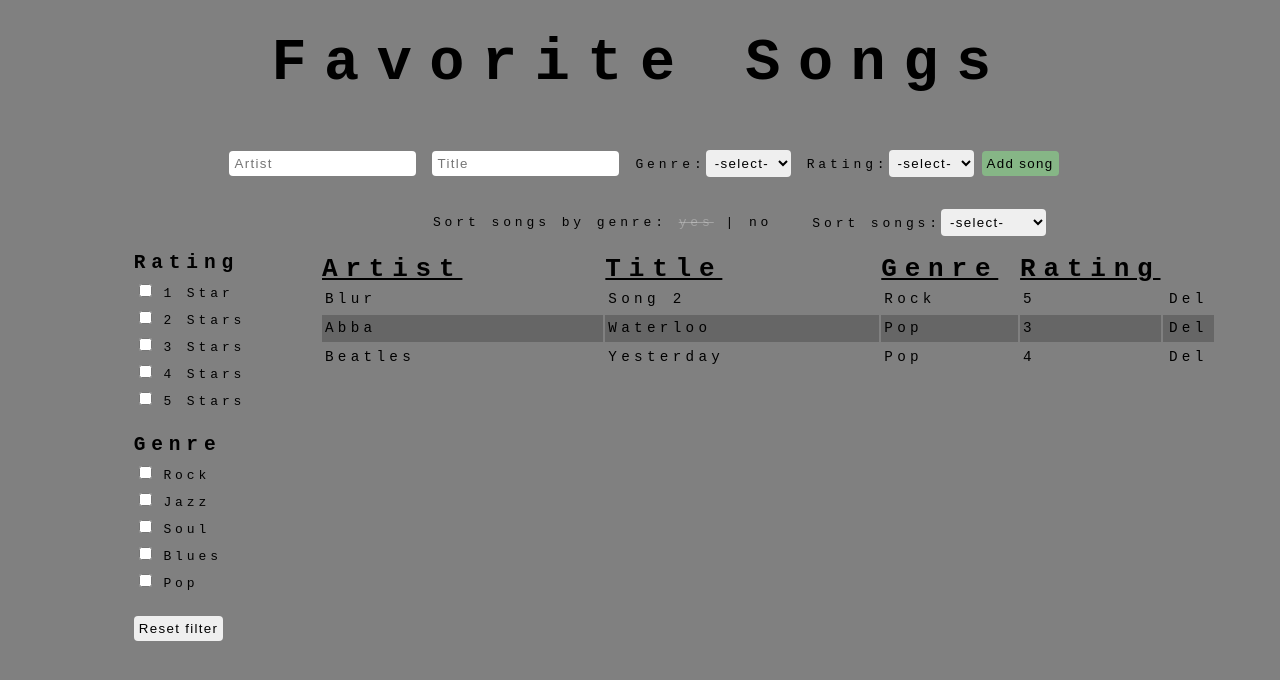
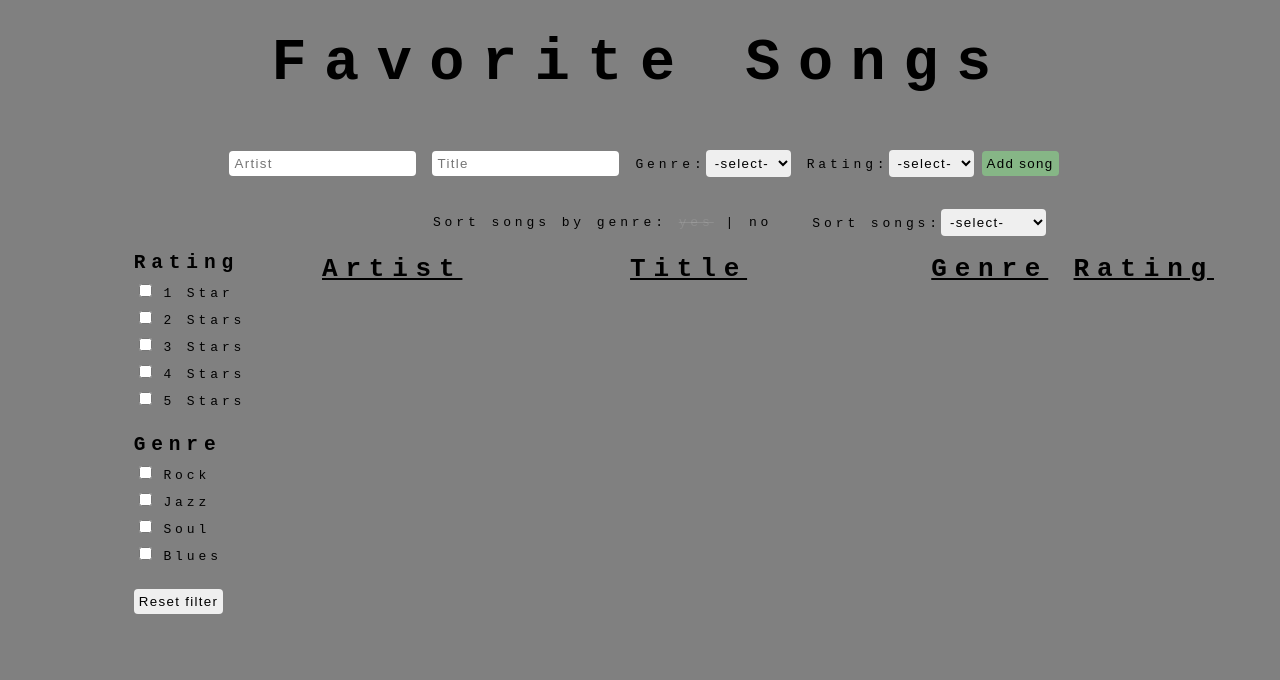
Before and after one commit to martvdberg/Winc_Academy-08-Playlist, a React (Create React App) app: page / in a window 1280 px wide. Shown: the top 680 px of the page. Built offline with nearby package versions, Linux system fonts and the light colour scheme.

Commit message:
final version

```diff
--- a/src/components/Container.js
+++ b/src/components/Container.js
@@ -23,29 +23,7 @@ class Container extends Component {
   constructor() {
     super();
     this.state = {
-      songs: [
-        {
-          artist: "Blur",
-          title: "song 2",
-          genre: "rock",
-          rating: "5",
-          id: "1",
-        },
-        {
-          artist: "Abba",
-          title: "Waterloo",
-          genre: "pop",
-          rating: "3",
-          id: "2",
-        },
-        {
-          artist: "Beatles",
-          title: "Yesterday",
-          genre: "pop",
-          rating: "4",
-          id: "3",
-        },
-      ],
+      songs: [],
       genres: [
         {
           genre: "rock",
@@ -61,10 +39,6 @@ class Container extends Component {
         },
         {
           genre: "blues",
-          checked: false,
-        },
-        {
-          genre: "pop",
           checked: false,
         },
       ],
@@ -95,7 +69,7 @@ class Container extends Component {
     };
   }
 
-  //   handle the submit of a new song
+  // handle the submit of a new song
   handleSubmit = (event) => {
     event.preventDefault();
     // create a new song object from the submit data
--- a/src/styles/style.css
+++ b/src/styles/style.css
@@ -81,7 +81,7 @@ button {
 }
 .sorter__item--selected {
   text-decoration: line-through;
-  color: rgba(211, 211, 211, 0.418);
+  color: rgba(211, 211, 211, 0.171);
 }
 
 .filter {
--- a/src/styles/style.scss
+++ b/src/styles/style.scss
@@ -73,7 +73,7 @@ button {
     margin: 0 20px;
     &--selected {
       text-decoration: line-through;
-      color: rgba(211, 211, 211, 0.418);
+      color: rgba(211, 211, 211, 0.171);
     }
   }
 }
```
